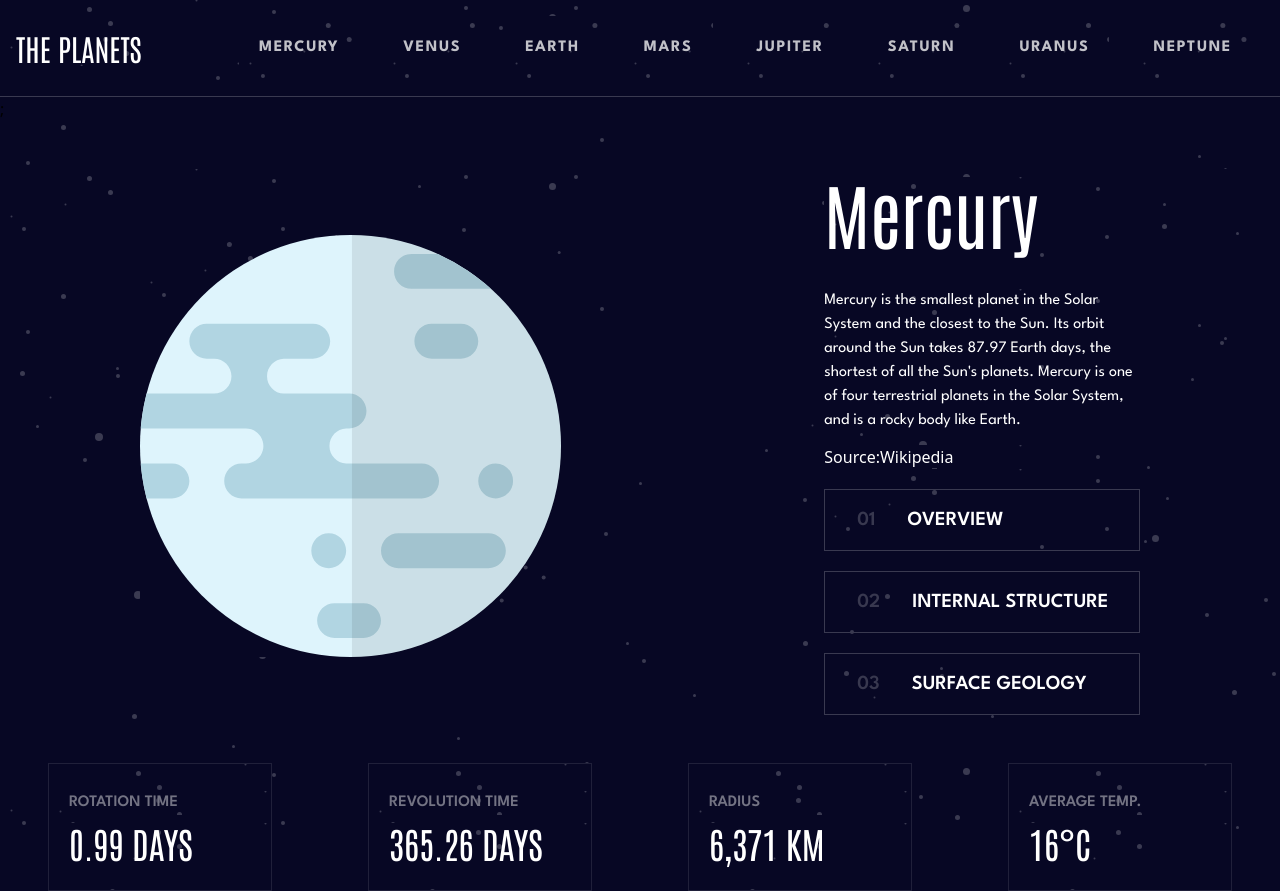
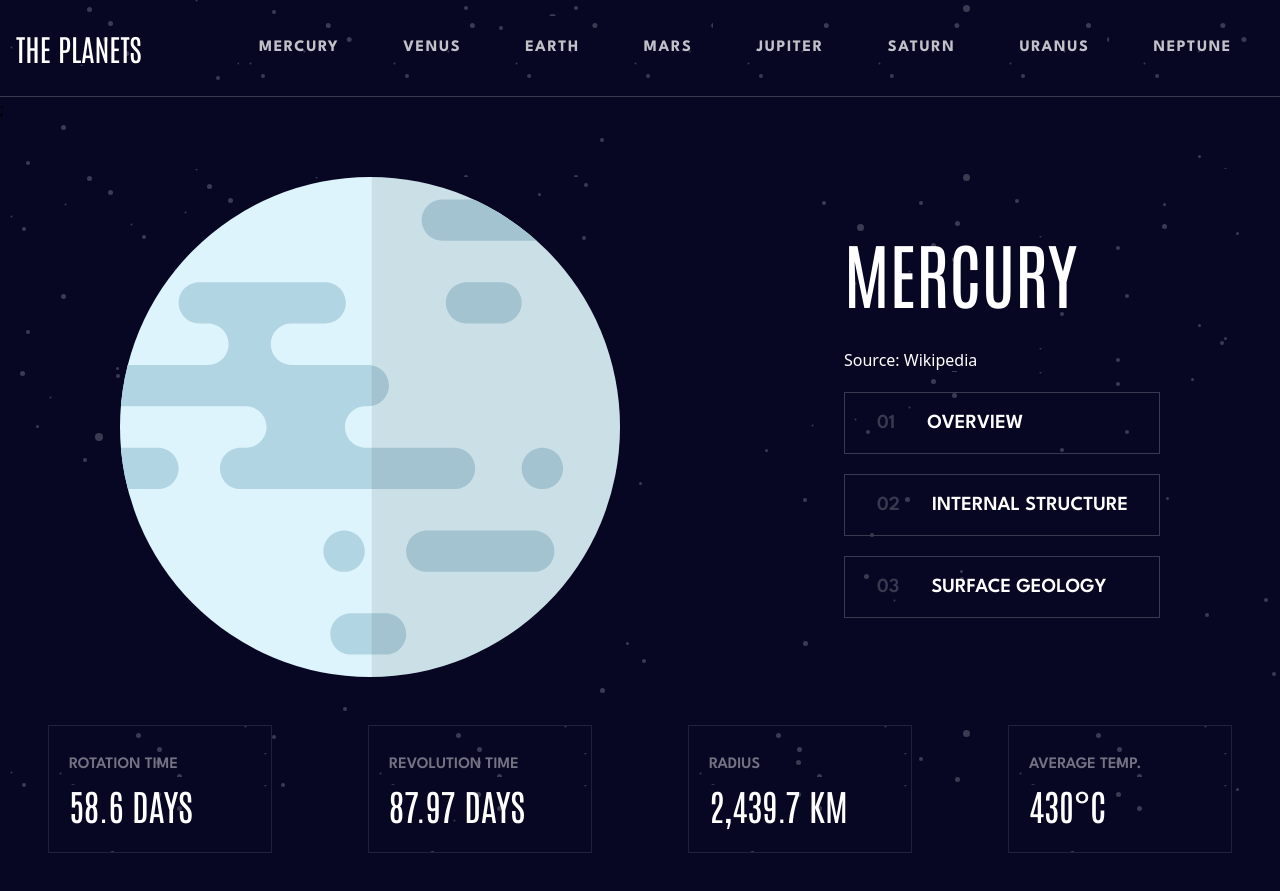
Before and after one commit to paulomiguelJS/planets, a React (Vite) app: page / in a window 1280 px wide. After the commit the page ends 853 px from the top, so only its background shows below. Built offline with nearby package versions, Linux system fonts and the light colour scheme.

Commit message:
Buttons and texts functionality implemented

```diff
--- a/src/Pages/index.jsx
+++ b/src/Pages/index.jsx
@@ -18,7 +18,7 @@ const Home = () => {
     <>
       <Header setPlanetId={setPlanetId} />
       <Planet planetData={planetData} />
-      <Cards />
+      <Cards  planetData={planetData}/>
     </>
   );
 };
--- a/src/components/Button/index.jsx
+++ b/src/components/Button/index.jsx
@@ -1,8 +1,8 @@
 import React from "react";
 
-const Button = ({ title, number }) => {
+const Button = ({ title, number, onClick, planetData }) => {
   return (
-    <button className="flex align-item mt-5 p-4 border border-[#393950] hover:bg-[#38384F] text-left font-body font-semibold text-xl">
+    <button onClick={onClick} className="flex align-item mt-5 p-4 border border-[#393950] hover:bg-[#38384F] text-left font-body font-semibold text-xl focus:bg-violet-700"  >
       <span className="ml-4 mr-8 bg-transparent text-[#38384F] ">{number}</span>
       {title}
     </button>
--- a/src/components/Cards/index.jsx
+++ b/src/components/Cards/index.jsx
@@ -1,23 +1,23 @@
 import React from "react";
 
-const Cards = () => {
+const Cards = ({ planetData }) => {
   return (
     <div className="container flex justify-around mx-auto mt-10 ">
       <div className="border border-[#20203a] flex flex-col justify-center text-white w-56 h-32 pl-5 py-3">
         <h4 className="text-[#737383] font-body text-base mb-2 font-semibold">ROTATION TIME</h4>
-        <span className="font-title text-4xl">0.99 DAYS</span>
+        <span className="font-title text-4xl">{planetData?.rotation}</span>
       </div>
       <div className="border border-[#20203a] flex flex-col justify-center text-white w-56 h-32 pl-5 py-3">
         <h4 className="text-[#737383] font-body text-base mb-2 font-semibold">REVOLUTION TIME</h4>
-        <span className="font-title text-4xl">365.26 DAYS</span>
+        <span className="font-title text-4xl">{planetData?.revolution}</span>
       </div>
       <div className="border border-[#20203a] flex flex-col justify-center text-white w-56 h-32 pl-5 py-3">
         <h4 className="text-[#737383] font-body text-base mb-2 font-semibold">RADIUS</h4>
-        <span className="font-title text-4xl">6,371 KM</span>
+        <span className="font-title text-4xl">{planetData?.radius}</span>
       </div>
       <div className="border border-[#20203a] flex flex-col justify-center text-white w-56 h-32 pl-5 py-3">
         <h4 className="text-[#737383] font-body text-base mb-2 font-semibold">AVERAGE TEMP.</h4>
-        <span className="font-title text-4xl">16°C</span>
+        <span className="font-title text-4xl">{planetData?.average}</span>
       </div>
     </div>
   );
--- a/src/components/Header/index.jsx
+++ b/src/components/Header/index.jsx
@@ -1,16 +1,7 @@
 import React from "react";
+import { planets as PlanetInfo } from "../../services/data";
 
 const Header = ({ setPlanetId }) => {
-  const planetsInfo = [
-    { id: 1, name: "MERCURY" },
-    { id: 2, name: "VENUS" },
-    { id: 3, name: "EARTH" },
-    { id: 4, name: "MARS" },
-    { id: 5, name: "JUPITER" },
-    { id: 6, name: "SATURN" },
-    { id: 7, name: "URANUS" },
-    { id: 8, name: "NEPTUNE" },
-  ];
 
   return (
     <>
@@ -22,7 +13,7 @@ const Header = ({ setPlanetId }) => {
         </div>
         <nav>
           <ul className="flex flex-row text-[#c1c1c8] font-body font-bold tracking-widest ">
-            {planetsInfo.map((planet, index) => (
+            {PlanetInfo.map((planet, index) => (
               <li
                 className="mx-3 p-5 hover:text-white"
                 key={index}
--- a/src/components/Planet/index.jsx
+++ b/src/components/Planet/index.jsx
@@ -1,26 +1,28 @@
-import React from "react";
-import { planets } from "../../services/data";
+import React, { useEffect, useState } from "react";
 import Button from "../Button";
 
 const Planet = ({ planetData }) => {
+  const [planetText, setPlanetText] = useState();
+
   return (
     <main className="p-2 mt-12 container mx-auto text-white flex items-center justify-around">
       <img
         className="basis-1/3 transform transition duration-1000 hover:scale-110"
         src={planetData?.planetover}
         alt={"Imagem"}
+        style={{ height: "500px" }}
       />
       <aside className="basis-1/4">
         <h1 className="font-title text-7xl mb-10">{planetData?.name}</h1>
-        <p className="font-body text-base mb-3">{planetData?.overview}</p>
-        <div>
+        <p className="font-body text-base mb-3">{planetText}</p>
+        <div className="mt-3">
           <span>Source:</span>
-          <a href="#">Wikipedia </a>
+          <a href="#"> Wikipedia </a>
         </div>
         <div className="flex flex-col">
-          <Button number="01" title="OVERVIEW" />
-          <Button number="02" title="INTERNAL STRUCTURE" />
-          <Button number="03" title="SURFACE GEOLOGY" />
+          <Button onClick={() => setPlanetText(planetData.overview)} number="01" title="OVERVIEW"/>
+          <Button onClick={() => setPlanetText(planetData.internal)} number="02" title="INTERNAL STRUCTURE" />
+          <Button onClick={() => setPlanetText(planetData.surface)} number="03" title="SURFACE GEOLOGY" />
         </div>
       </aside>
     </main>
--- a/src/services/data.jsx
+++ b/src/services/data.jsx
@@ -32,7 +32,7 @@ import neptuneSurface from "../assets/neptune-surface.svg"
 
 export const planets = [
   {
-    name: "Mercury",
+    name: "MERCURY",
     id: 1,
     overview:
       "Mercury is the smallest planet in the Solar System and the closest to the Sun. Its orbit around the Sun takes 87.97 Earth days, the shortest of all the Sun's planets. Mercury is one of four terrestrial planets in the Solar System, and is a rocky body like Earth.",
@@ -50,7 +50,7 @@ export const planets = [
     average: "430°C",
   },
   {
-    name: "Venus",
+    name: "VENUS",
     id: 2,
     overview:
       "Venus is the second planet from the Sun. It is named after the Roman goddess of love and beauty. As the brightest natural object in Earth's night sky after the Moon, Venus can cast shadows and can be, on rare occasions, visible to the naked eye in broad daylight.",
```
